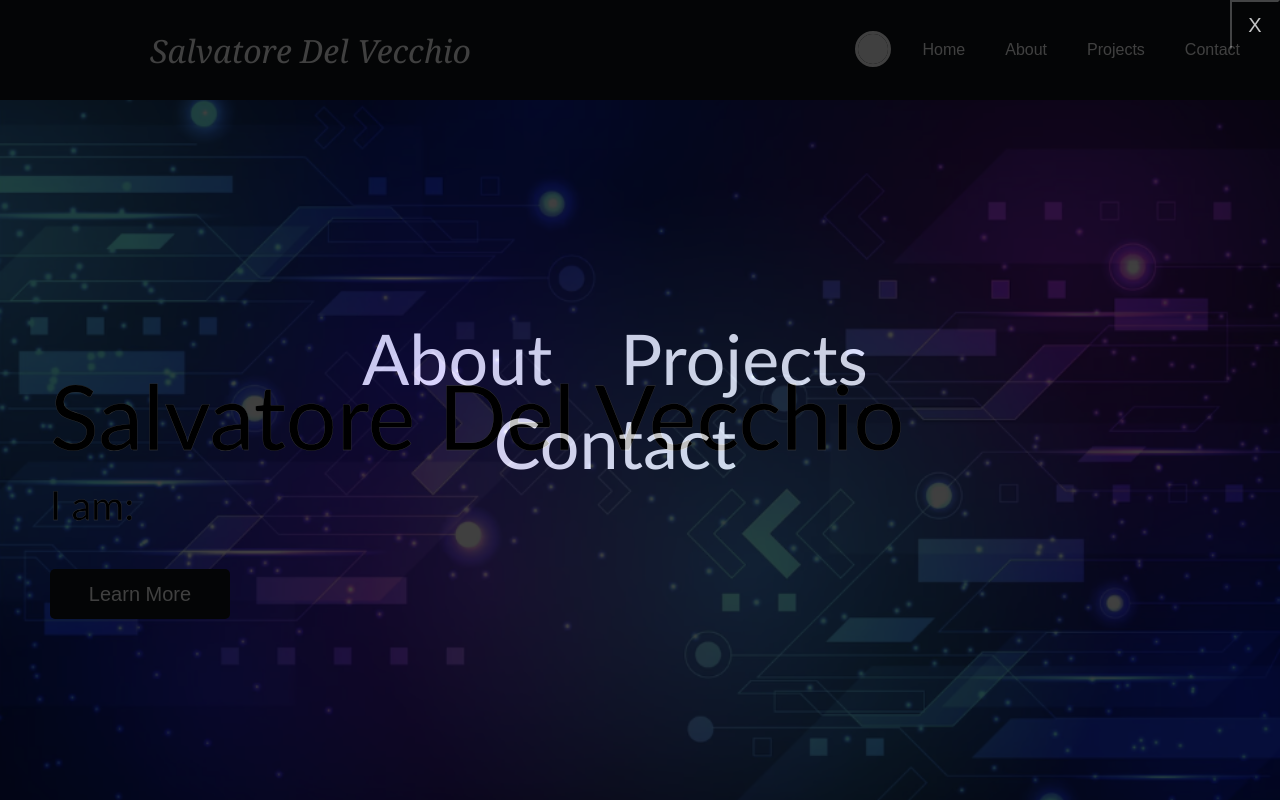
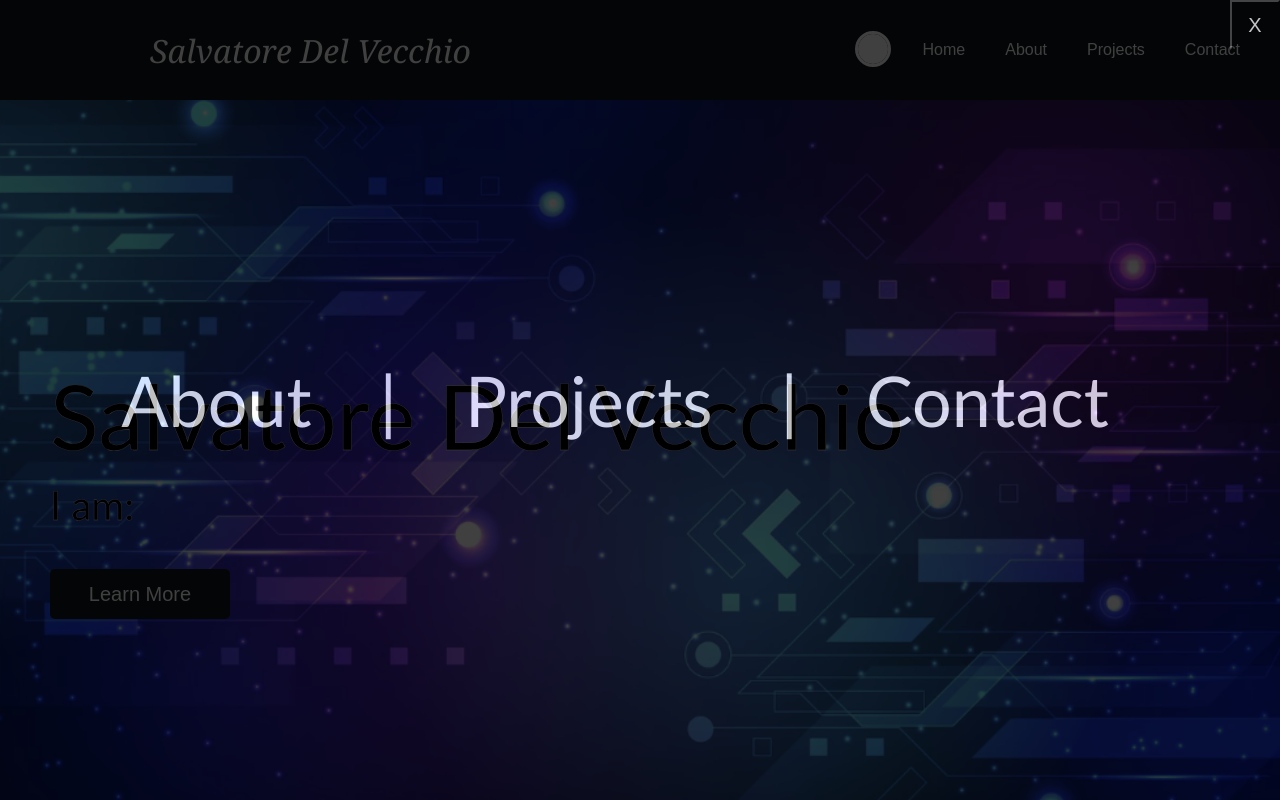
Before and after one commit to saldelv/Portfolio-Website, a React (Create React App) app: page / in a window 1280 px wide. Both pictures are taken after a click on the button "Learn More". Shown: the top 800 px of the page. Built offline with nearby package versions, Linux system fonts and the light colour scheme.

Commit message:
Style and animations

```diff
--- a/src/pages/Home.js
+++ b/src/pages/Home.js
@@ -26,7 +26,9 @@ function Home() {
                     </button>
                     <div className = "menuButtons">
                         <Link to="/about"> About </Link>
+                        <a>|</a>
                         <Link to="/projects"> Projects </Link>
+                        <a>|</a>
                         <Link to="/contact"> Contact </Link>
                     </div>
                 </div>
--- a/src/styles/Home.css
+++ b/src/styles/Home.css
@@ -79,6 +79,7 @@
     justify-content: center;
     transform: translate(-50%, -50%);
     opacity: 1;
+    width: 1100px
 }
 
 .menu .menuButtons a {
@@ -86,6 +87,7 @@
     text-decoration: none;
     margin-right: 50px;
     font-size: 70px;
+    animation: pop-in 1s;
 }
 
 .menu .exit {
@@ -157,3 +159,12 @@
         opacity: 100;
     }
   }
+
+@keyframes pop-in {
+    from {
+        font-size: 0px;
+    }
+    to {
+        font-size: 70px;
+    }
+}
--- a/src/styles/Themes.css
+++ b/src/styles/Themes.css
@@ -43,6 +43,10 @@
     position: relative;
 }
 
+.openThemes .grid .color button {
+    animation: slide-in 0.5s;
+}
+
 .color button {
     outline: auto;
     outline-color: black;
@@ -60,3 +64,14 @@
 #close .openThemes {
     display: none;
 }
+
+@keyframes slide-in {
+    from {
+        height: 15px;
+        width: 15px;
+    }
+    to {
+        height: 30px;
+        width: 30px;
+    }
+}
```
